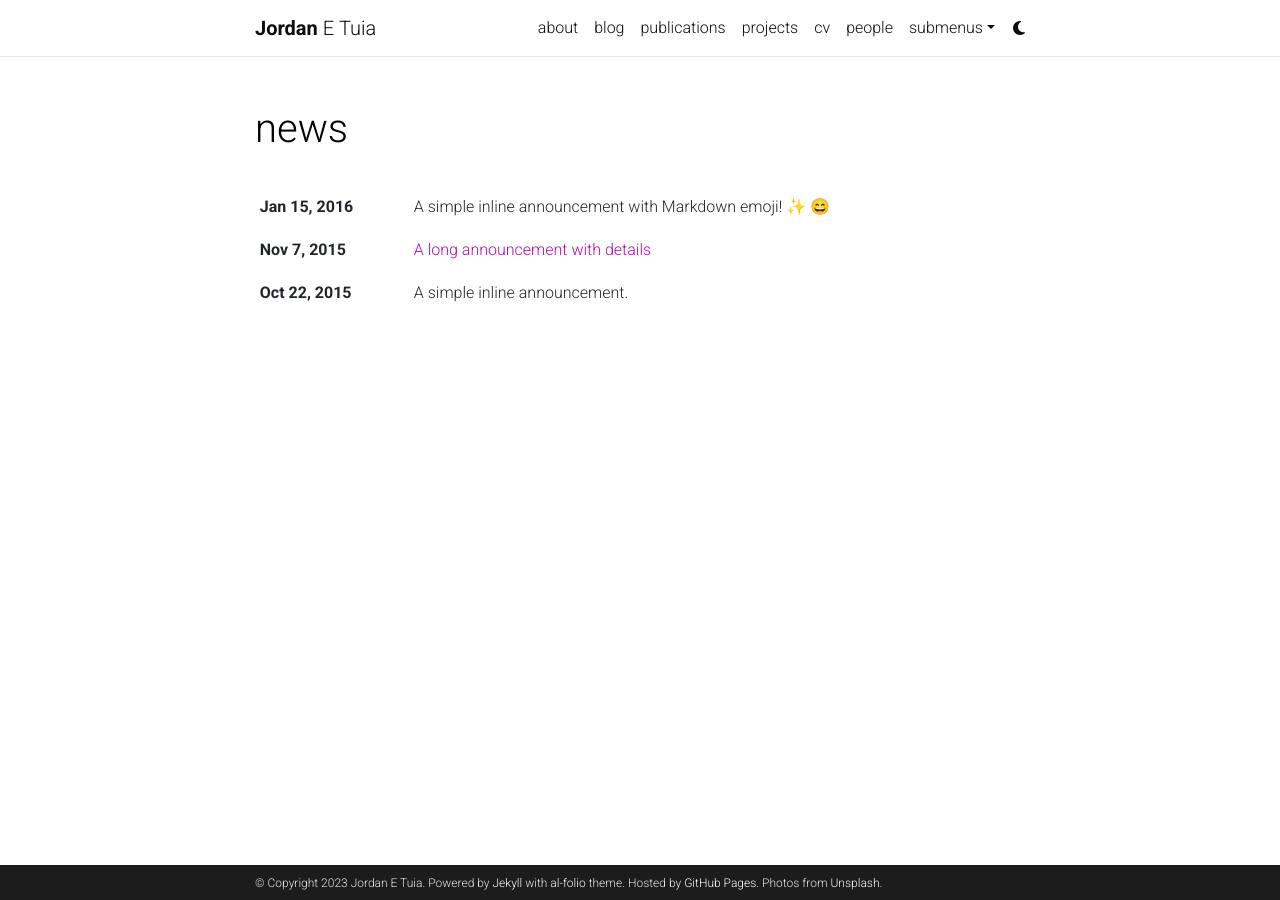
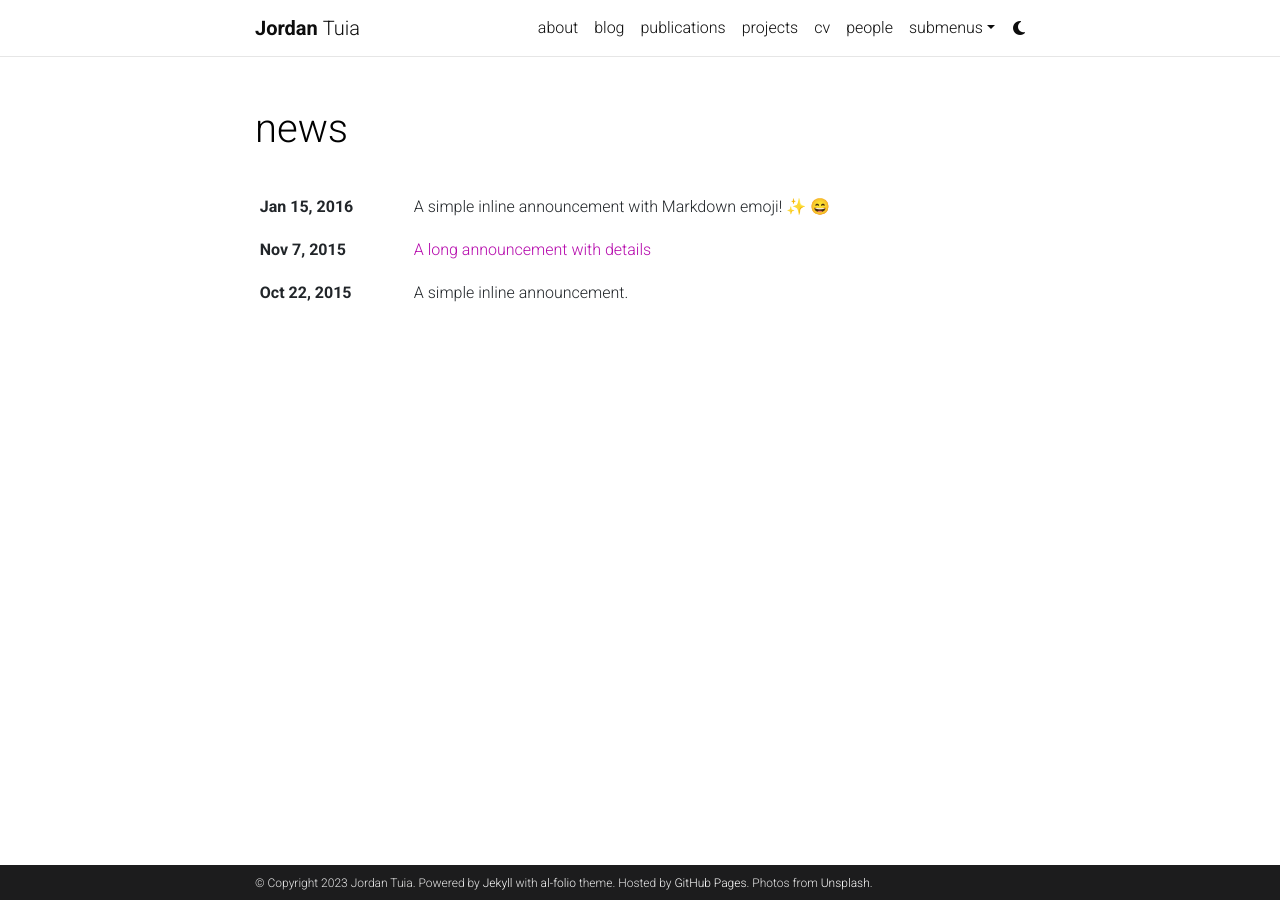
Before and after one commit to tuiaj/dev_portfolio, a Jekyll site: the page built from news.html, in a window 1280 px wide. Built offline with Jekyll 4.4.1, drawn with Linux system fonts in a browser that asks for light colours; emoji names are drawn with the system emoji font; comment, search, counter and statistics services are not loaded; a style sheet for code colours, icons or effects is not loaded.

Commit message:
Update _config.yml

```diff
--- a/_config.yml
+++ b/_config.yml
@@ -4,7 +4,7 @@
 
 title: blank # the website title (if blank, full name will be used instead)
 first_name: Jordan
-middle_name: E
+middle_name:
 last_name: Tuia
 email: jtuiae@gmail.com
 description: > # the ">" symbol means to ignore newlines until "footer_text:"
@@ -173,14 +173,14 @@
     permalink: /projects/:path/
 
 announcements:
-  enabled: true
+  enabled: false
   scrollable: true # adds a vertical scroll bar if there are more than 3 news items
   limit: 5 # leave blank to include all the news in the `_news` folder
 
 latest_posts:
   enabled: true
   scrollable: true # adds a vertical scroll bar if there are more than 3 new posts items
-  limit: 3 # leave blank to include all the blog posts
+  limit: blank # leave blank to include all the blog posts
 
 # -----------------------------------------------------------------------------
 # Jekyll settings
```
